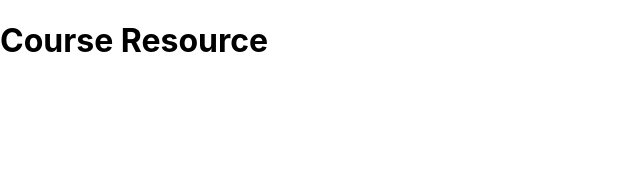
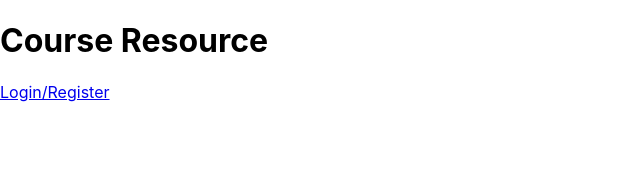
Before and after one commit to Ricomitch/course-resource, a React (Create React App) app in the folder client/: page / in a window 1280 px wide. Shown: the top 172 px of the page, without its empty margins (0-640 px from the left). Built offline with nearby package versions, Linux system fonts and the light colour scheme.

Commit message:
set up header blue print

```diff
--- a/client/src/App.js
+++ b/client/src/App.js
@@ -1,11 +1,24 @@
 import React from 'react';
 import './App.css';
+import { Switch, Route } from 'react-router-dom';
 import Layout from './layouts/Layout';
+import { Login } from './screens/Login';
 
 function App() {
   return (
     <Layout>
+      <Switch>
+        <Route path='/login'>
+        <Login />
+        </Route>
+        {/* <Route path='/register'>
+          <component />
+        </Route> */}
 
+        {/* <Route exact path="/" component={Courses} />
+        <Route exact path="/course/:slug" component={Course}/> */}
+
+      </Switch>
     </Layout>
   );
 }
--- a/client/src/components/Header.jsx
+++ b/client/src/components/Header.jsx
@@ -1,9 +1,11 @@
 import React from 'react'
+import { Link } from 'react-router-dom'
 
 const Header = () => {
   return (
     <header>
       <h1>Course Resource</h1>
+      <Link to='/login'>Login/Register</Link>
     </header>
   )
 }
--- /dev/null
+++ b/client/src/screens/Login.jsx
@@ -0,0 +1,2 @@
+import React, { useState } from 'react'
+import { Link } from 'react-router-dom'
```
